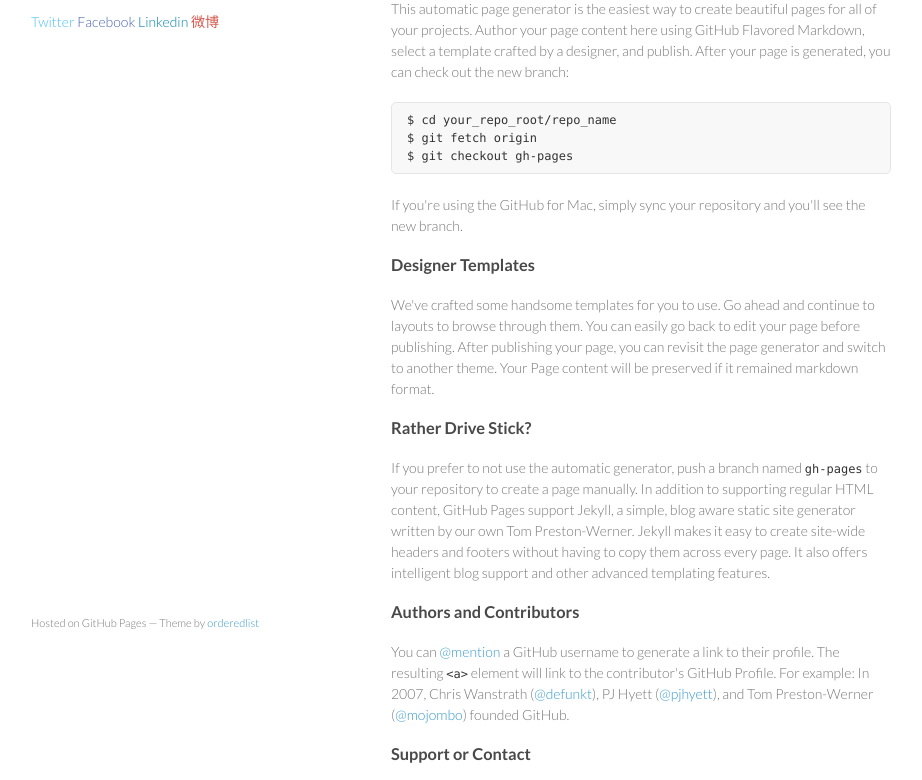
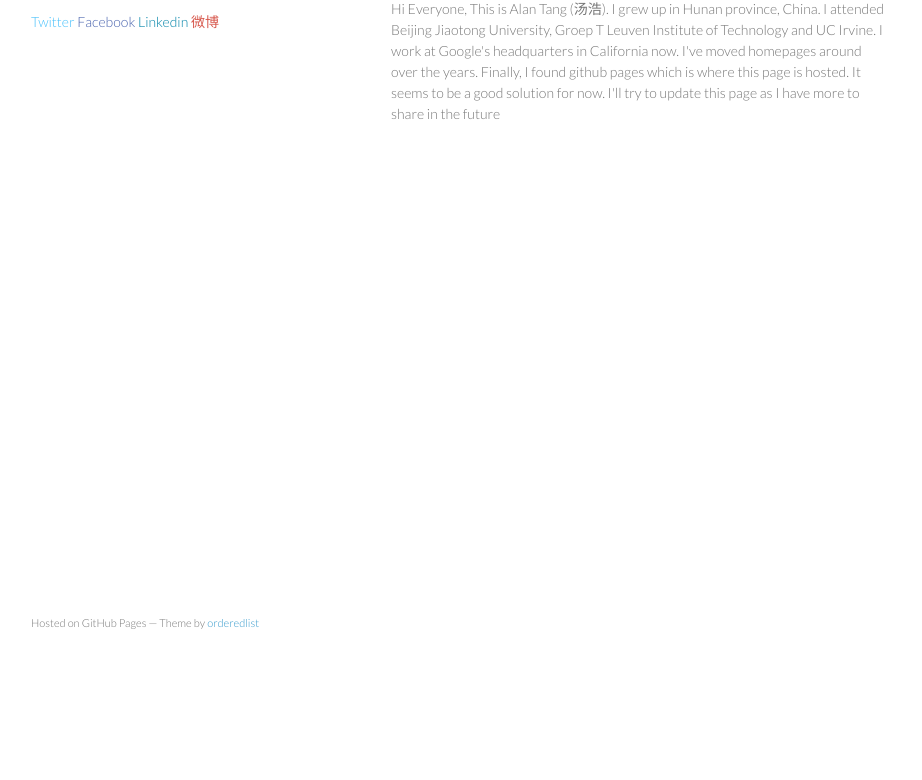
Before and after one commit to alant/alant.github.io.old, a plain HTML site: page index.html in a window 1280 px wide. Shown: the part 98-878 px from the top of the page, without its empty margins (179-1101 px from the left). After the commit the page ends 800 px from the top, so only its background shows below. Drawn offline with Linux system fonts and the light colour scheme.

Commit message:
version 1\!

```diff
--- a/index.html
+++ b/index.html
@@ -21,42 +21,16 @@
 
 	<a href="http://www.twitter.com/alant" class="btn btn-block btn-lg btn-twitter">Twitter</a>
 	<a href="http://www.facebook.com/alanhtang" class="btn btn-block btn-lg btn-facebook">Facebook</a>
-	<a href="http://www.linkedin.com/alantang" class="btn btn-block btn-lg btn-linkedin">Linkedin</a>
+	<a href="http://www.linkedin.com/in/alantang" class="btn btn-block btn-lg btn-linkedin">Linkedin</a>
 	<a href="http://www.weibo.com/tanghao100" class="btn btn-block btn-lg btn-weibo">微博</a>
 
       </header>
       <section>
         <h3>
-<a name="welcome-to-github-pages" class="anchor" href="#welcome-to-github-pages"><span class="octicon octicon-link"></span></a>Welcome to GitHub Pages.</h3>
+<a name="welcome-to-alans-homepage" class="anchor" href="#welcome-to-alans-homepage"><span class="octicon octicon-link"></span></a>Welcome to Alan's homepage.</h3>
 
-<p>This automatic page generator is the easiest way to create beautiful pages for all of your projects. Author your page content here using GitHub Flavored Markdown, select a template crafted by a designer, and publish. After your page is generated, you can check out the new branch:</p>
+<p>Hi Everyone, This is Alan Tang (汤浩). I grew up in Hunan province, China. I attended Beijing Jiaotong University, Groep T Leuven Institute of Technology and UC Irvine. I work at Google's headquarters in California now. I've moved homepages around over the years. Finally, I found github pages which is where this page is hosted. It seems to be a good solution for now. I'll try to update this page as I have more to share in the future</p>
 
-<pre><code>$ cd your_repo_root/repo_name
-$ git fetch origin
-$ git checkout gh-pages
-</code></pre>
-
-<p>If you're using the GitHub for Mac, simply sync your repository and you'll see the new branch.</p>
-
-<h3>
-<a name="designer-templates" class="anchor" href="#designer-templates"><span class="octicon octicon-link"></span></a>Designer Templates</h3>
-
-<p>We've crafted some handsome templates for you to use. Go ahead and continue to layouts to browse through them. You can easily go back to edit your page before publishing. After publishing your page, you can revisit the page generator and switch to another theme. Your Page content will be preserved if it remained markdown format.</p>
-
-<h3>
-<a name="rather-drive-stick" class="anchor" href="#rather-drive-stick"><span class="octicon octicon-link"></span></a>Rather Drive Stick?</h3>
-
-<p>If you prefer to not use the automatic generator, push a branch named <code>gh-pages</code> to your repository to create a page manually. In addition to supporting regular HTML content, GitHub Pages support Jekyll, a simple, blog aware static site generator written by our own Tom Preston-Werner. Jekyll makes it easy to create site-wide headers and footers without having to copy them across every page. It also offers intelligent blog support and other advanced templating features.</p>
-
-<h3>
-<a name="authors-and-contributors" class="anchor" href="#authors-and-contributors"><span class="octicon octicon-link"></span></a>Authors and Contributors</h3>
-
-<p>You can <a href="https://github.com/blog/821" class="user-mention">@mention</a> a GitHub username to generate a link to their profile. The resulting <code>&lt;a&gt;</code> element will link to the contributor's GitHub Profile. For example: In 2007, Chris Wanstrath (<a href="https://github.com/defunkt" class="user-mention">@defunkt</a>), PJ Hyett (<a href="https://github.com/pjhyett" class="user-mention">@pjhyett</a>), and Tom Preston-Werner (<a href="https://github.com/mojombo" class="user-mention">@mojombo</a>) founded GitHub.</p>
-
-<h3>
-<a name="support-or-contact" class="anchor" href="#support-or-contact"><span class="octicon octicon-link"></span></a>Support or Contact</h3>
-
-<p>Having trouble with Pages? Check out the documentation at <a href="http://help.github.com/pages">http://help.github.com/pages</a> or contact <a href="mailto:support@github.com">support@github.com</a> and we’ll help you sort it out.</p>
       </section>
       <footer>
         <p><small>Hosted on GitHub Pages &mdash; Theme by <a href="https://github.com/orderedlist">orderedlist</a></small></p>
```
